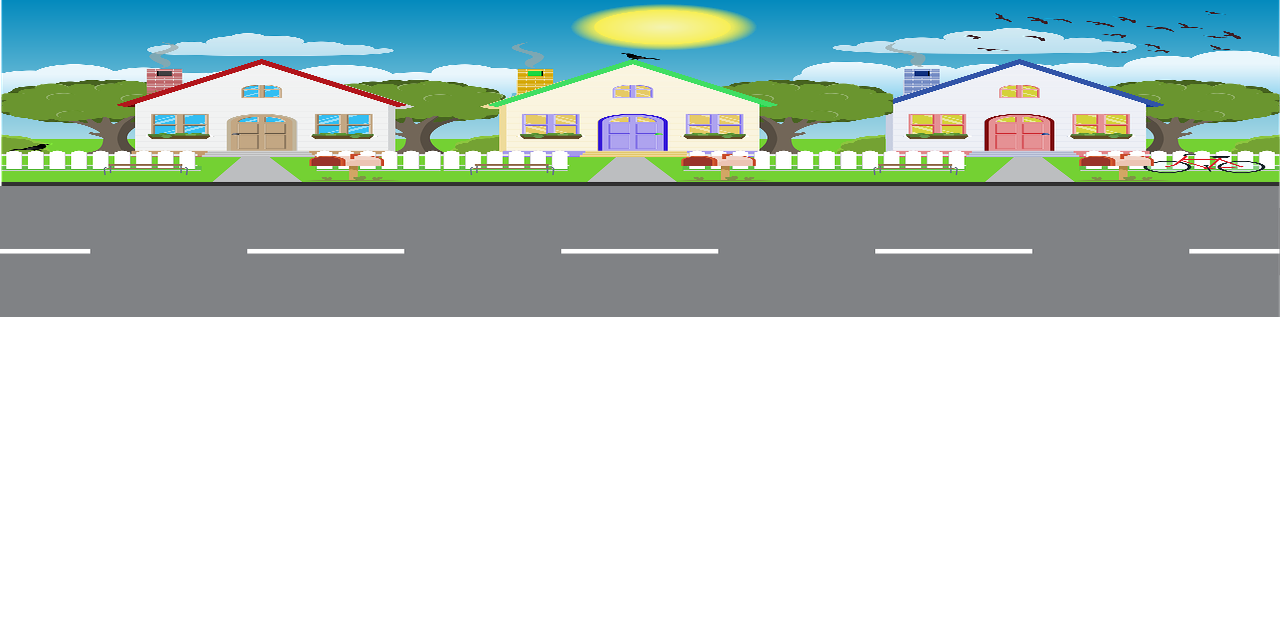
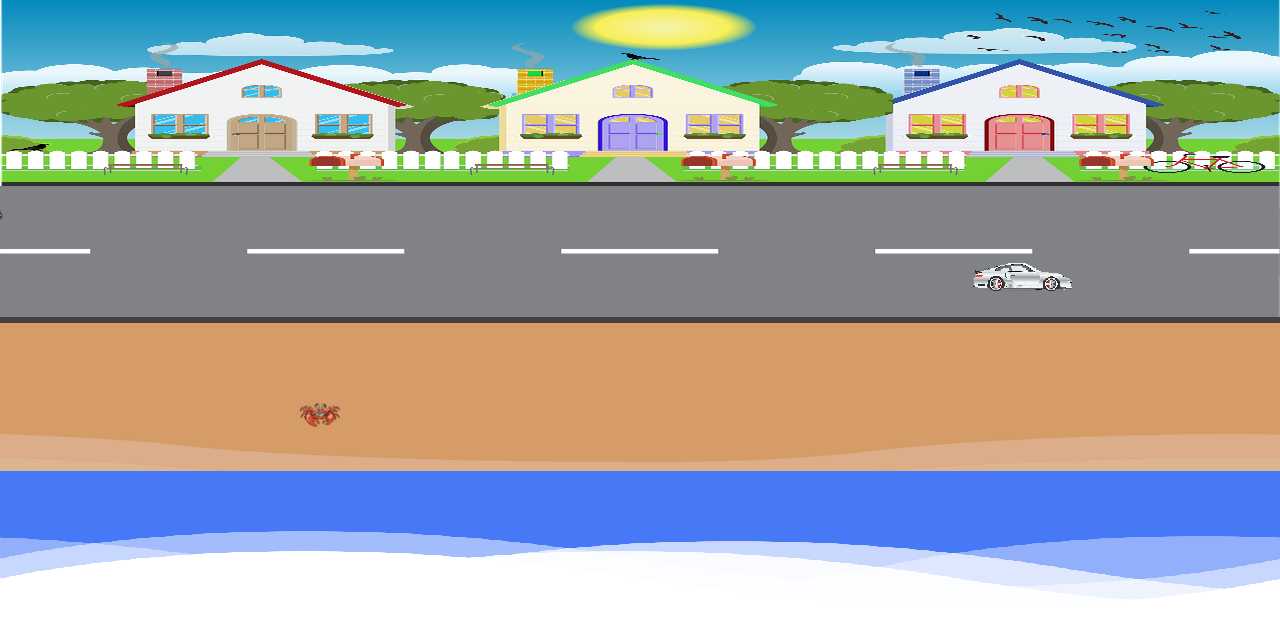
Before and after one commit to kashef0/Frontend-baserad-webbutveckling, a website built with Parcel: page moment04/src/Html/animering.html in a window 1280 px wide. Shown: the part 174-800 px from the top of the page. Built offline with nearby package versions, Linux system fonts and the light colour scheme.

Commit message:
lade till wave, carb animation till sidan och fixade ljudet + tog bort en bild

```diff
--- a/moment04/src/Html/animering.html
+++ b/moment04/src/Html/animering.html
@@ -43,23 +43,63 @@
         <section id="container">
             <h1 class="rubrik_animering">Grafiska effekter med CSS</h1>
         </section>
-        <div class="ball-container">
-            <!-- <picture class="car-container">
-            <source srcset="/src/images/street_try.png?as=avif&width=800" type="image/avif">
-            <source srcset="/src/images/street_try.png??as=webp&width=800" type="image/webp">
-            <img src="/src/images/street_try.png??width=300" alt="Cheopspyramiden">
-            </picture> -->
-            <div class="ball_animation">
+        <div class="cars-container">
+            <audio id="sound" autoplay loop>
+                <source src="/src/images/traffic.mp3" type="audio/mpeg">
+                Din webbläsare stöder inte ljudelementet.
+            </audio>
+            <div class="cars_animation">
                 <picture class="car-container">
                     <source srcset="/src/images/car.png?as=avif" type="image/avif">
                     <source srcset="/src/images/car.png?as=webp" type="image/webp">
-                    <img class="car" src="/src/images/car.png??width=300" alt="Cheopspyramiden">
+                    <img class="car" src="/src/images/car.png?width=300" alt="grå bil">
                 </picture></div>
-            <div class="ball_animation3"><img class="car3" src="/src/images/car3.png" alt=""></div>
-            <div class="ball_animation2"><img class="car2" src="/src/images/car2.png" alt=""></div>
-            <div class="ball_animation4"><img class="car4" src="/src/images/car4.png" alt=""></div>
+            <div class="cars_animation3">
+                <picture class="car-container">
+                    <source srcset="/src/images/car3.png?as=avif" type="image/avif">
+                    <source srcset="/src/images/car3.png?as=webp" type="image/webp">
+                    <img class="car3" src="/src/images/car3.png?width=300" alt="svart bil">
+                </picture>
+            </div>
+            <div class="cars_animation2">
+                <picture class="car-container">
+                    <source srcset="/src/images/car2.png?as=avif" type="image/avif">
+                    <source srcset="/src/images/car2.png?as=webp" type="image/webp">
+                    <img class="car2" src="/src/images/car2.png?width=300" alt="röd bil">
+                </picture>
+            </div>
+            <div class="cars_animation4">
+                <picture class="car-container">
+                    <source srcset="/src/images/car4.png?as=avif" type="image/avif">
+                    <source srcset="/src/images/car4.png?as=webp" type="image/webp">
+                    <img class="car4" src="/src/images/car4.png?width=300" alt="vit bil">
+                </picture>
+            </div>
         </div>
-
+        <div class="beach">
+            <picture class="carb-container">
+                <source srcset="/src/images/carb.png?as=avif" type="image/avif">
+                <source srcset="/src/images/carb.png?as=webp" type="image/webp">
+                <img class="carb_img" src="/src/images/carb.png?width=300" alt="vit bil">
+            </picture>
+            <picture>
+                <source srcset="/src/images/beach.png?as=avif" type="image/avif">
+                <source srcset="/src/images/beach.png?as=webp" type="image/webp">
+                <img class="beach_img" src="/src/images/beach.png?width=300" alt="vit bil">
+            </picture>
+        </div>
+        <div class="waves">
+            <audio id="wave_sound" autoplay loop>
+                <source src="/src/images/wane_sound.mp3" type="audio/mpeg">
+                Din webbläsare stöder inte ljudelementet.
+            </audio>
+            <div class="wave">
+                <div class="wave wave1"></div>
+                <div class="wave wave2"></div>
+                <div class="wave wave3"></div>
+                <div class="wave wave4"></div>
+            </div>
+        </div>
     </main>
     <footer>
         <h3 class="footer-head">Laborationsuppgift moment 04 för kursen DT211G, Frontend-baserad webbutveckling</h3>
@@ -67,10 +107,3 @@
     </footer>
 </body>
 </html>
-
-
-<!-- <picture class="car-container">
-            <source srcset="/src/images/car3.png?as=avif" type="image/avif">
-            <source srcset="/src/images/car3.png??as=webp" type="image/webp">
-            <img class="car3" src="/src/images/car3.png??width=300" alt="Cheopspyramiden">
-    </picture> -->
--- a/moment04/src/scss/_animering.scss
+++ b/moment04/src/scss/_animering.scss
@@ -1,7 +1,7 @@
 @use 'variables' as *;
 
-$start_translate: -900px;
-$end_translate: 900px;
+$start_translate: -1000px;
+$end_translate: 1000px;
 
 %animation_styling {
     position: absolute;
@@ -27,57 +27,8 @@ $end_translate: 900px;
 }
 
 
-// .ball-container {
-//     display: flex;
-//     align-items: end;
-//     justify-content: center;
-//     width: 100%;
-//     position: relative;
-//     overflow: hidden;
-//     image-rendering: pixelated;
 
-//     .car-container {
-//         width: 100%;
-
-//         img {
-//             width: 100%;
-//             image-rendering: pixelated;
-//         }
-//     }
-
-//     .ball_animation {
-//         animation: left 5s infinite linear;
-//         @extend %animation_styling;
-//     }
-
-//     .ball_animation2 {
-//         animation: right 5s infinite linear;
-//         @extend %animation_styling;
-//         margin-bottom: 80px;
-//     }
-//     .ball_animation4 {
-//         @extend .ball_animation2;
-//         margin-right: 40em;
-//     }
-
-//     .ball_animation3 {
-//         animation: left 5s infinite linear;
-//         @extend %animation_styling;
-//         margin-right: 80em;
-//     }
-
-//     .car2 {
-//         transform: scaleX(-1);
-//     }
-
-//     .car, .car2,
-//     .car3, .car4 {
-//         width: 10rem;
-//     }
-// }
-
-
-.ball-container {
+.cars-container {
     display: flex;
     align-items: end;
     justify-content: center;
@@ -89,25 +40,25 @@ $end_translate: 900px;
     background-size: 100% 100%;
     image-rendering: pixelated;
 
-    .ball_animation {
+    .cars_animation {
         animation: left 5s infinite ease-out;
         @extend %animation_styling;
     }
 
-    .ball_animation2 {
-        animation: right 5s infinite ease-in;
+    .cars_animation2 {
+        animation: right 5s 0.5s infinite ease-in;
         @extend %animation_styling;
         margin-bottom: 80px;
     }
-    .ball_animation4 {
-        animation: right 5s infinite ease-out;
+    .cars_animation4 {
+        animation: right 5s 1s infinite ease-out;
         @extend %animation_styling;
         margin-bottom: 80px;
 
     }
 
-    .ball_animation3 {
-        animation: left 5s infinite ease-in;
+    .cars_animation3 {
+        animation: left 5s 1s infinite ease-in;
         @extend %animation_styling;
     }
 
@@ -138,11 +89,115 @@ $end_translate: 900px;
 
 @keyframes right {
     0%, 100% {
-        transform: translate(900px, 0);
+        transform: translate($end_translate, 0);
     }
 
     100% {
-        transform: translate(-900px, 0);
+        transform: translate($start_translate, 0);
     }
 
 }
+
+.beach {
+    width: 100%;
+    margin: 0;
+    padding: 0;
+    position: relative;
+
+    .carb-container {
+        position: absolute;
+        top: 50px;
+
+    }
+
+    .carb_img {
+        width: 40px;
+        animation: left 15s infinite ease-out,
+        carb 15s infinite linear;
+    }
+
+    .beach_img {
+        width: 100%;
+        height: 10em;
+        border-top: 6px solid rgb(67, 64, 62);
+    }
+}
+
+.waves {
+    position: relative;
+        width: 100%;
+        height: 10em;
+        overflow: hidden;
+        bottom: 10px;
+        background-color: #4779f7;
+
+        .wave {
+            position: absolute;
+            bottom: 0;
+            left: 0;
+            width: 100%;
+            height: 5em;
+            background: url(/src/images/wave.png);
+            background-size: 100vw 5em;
+            image-rendering: pixelated;
+
+        }
+
+        .wave1 {
+            animation: sea 20s 0s linear infinite;
+            z-index: 15;
+            opacity: .9;
+            bottom: 0;
+
+        }
+        .wave2 {
+            animation: sea1 15s -5s linear infinite;
+            z-index: 10;
+            opacity: .7;
+            bottom: 10px;
+        }
+        .wave3 {
+            animation: sea 10s -2s linear infinite;
+            z-index: 5;
+            opacity: .4;
+            bottom: 15px;
+        }
+
+        .wave4 {
+            animation: sea1 5s -5s linear infinite;
+            z-index: 1;
+            opacity: .5;
+            bottom: 20px;
+        }
+}
+
+
+@keyframes carb {
+    0% {
+        transform: translateY(0);
+    }
+    100% {
+        transform: translate(900px, 110px);
+    }
+}
+
+
+@keyframes sea {
+    0% {
+        background-position-x: 0;
+    }
+
+    100% {
+        background-position-x: 100vw;
+    }
+}
+
+@keyframes sea1 {
+    0% {
+        background-position-x: 0;
+    }
+
+    100% {
+        background-position-x: -100vw;
+    }
+}
```
Also changed, not shown: moment04/src/images/street_try.png (deleted).
